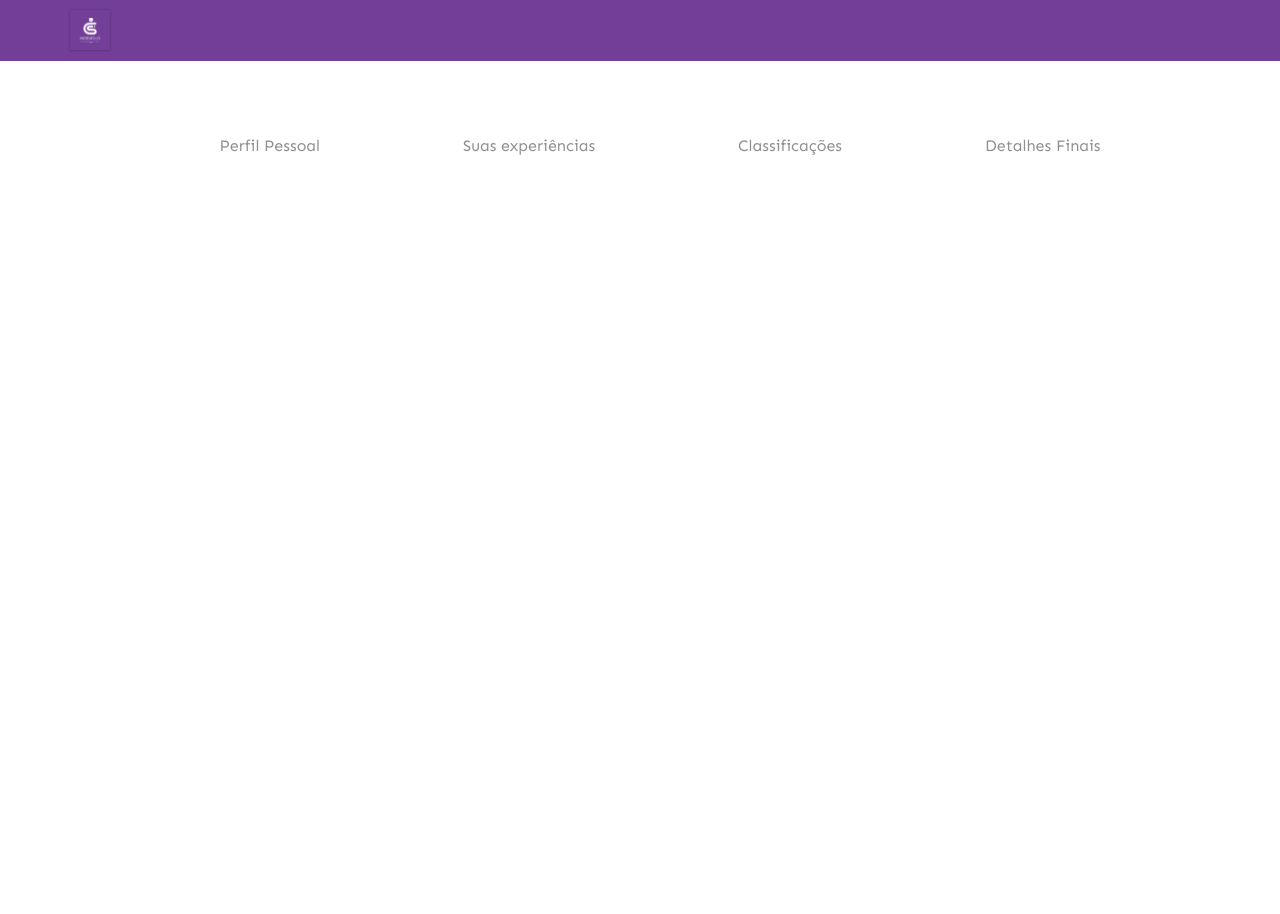
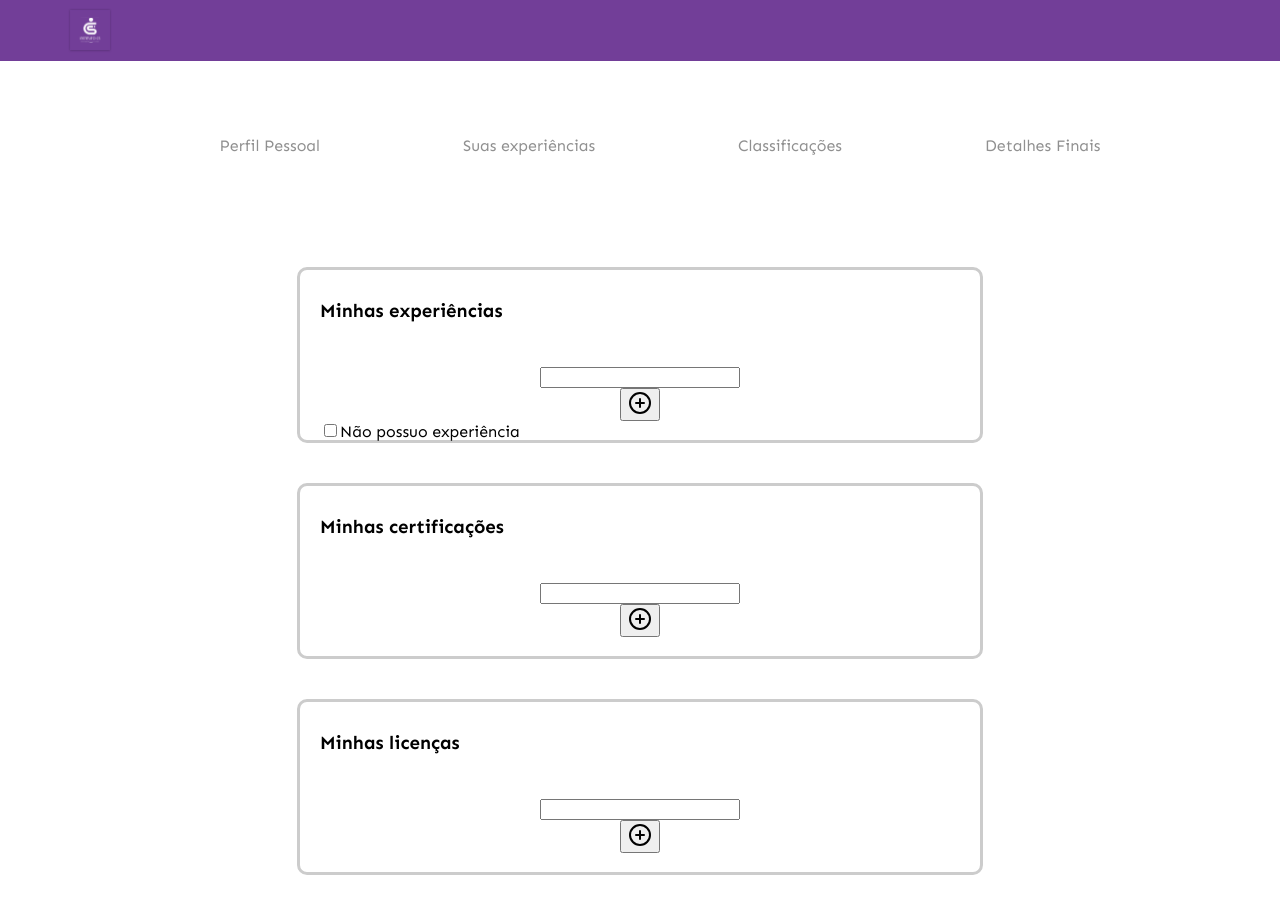
Before and after one commit to yann074/rh_front, a React (Vite) app: page /experience in a window 1280 px wide. Shown: the top 914 px of the page. Before the commit the page ends 800 px from the top, so only its background shows below. Built offline with nearby package versions, Linux system fonts and the light colour scheme.

Commit message:
inicializando o compenete de esperiencias

```diff
--- a/src/components/UserSection/Experiences.tsx
+++ b/src/components/UserSection/Experiences.tsx
@@ -1,8 +1,48 @@
+import { Dialog, DialogContent, DialogTrigger } from "@/components/ui/dialog";
+import { Button } from "@/components/ui/button";
+import { PlusCircle } from "lucide-react";
+
 const Experiences = () => {
     return (
-        <>
-        </>
-    )
-}
+        <section className="experiencias">
+            <div className="conteiner-experiences">
+                <h1>Minhas experiências</h1>
+                <div className="input-container">
+                    <input type="text" name="experiencia" />
+                    <Dialog>
+                        <DialogTrigger asChild>
+                            <Button>
+                                <PlusCircle />
+                            </Button>
+                        </DialogTrigger>
 
-export default Experiences
+                        <DialogContent>
+                            <p>Hello World</p>
+                        </DialogContent>
+                    </Dialog>
+                </div>
+                <label><input type="checkbox" />Não possuo experiência</label>
+            </div>
+            <div className="conteiner-experiences">
+                <h1>Minhas certificações</h1>
+                <div className="input-container">
+                    <input type="text" name="experiencia" />
+                    <Button>
+                        <PlusCircle />
+                    </Button>
+                </div>
+            </div>
+            <div className="conteiner-experiences">
+                <h1>Minhas licenças</h1>
+                <div className="input-container">
+                    <input type="text" name="experiencia" />
+                    <Button>
+                        <PlusCircle />
+                    </Button>
+                </div>
+            </div>
+        </section>
+    );
+};
+
+export default Experiences;
--- a/src/index.css
+++ b/src/index.css
@@ -1,4 +1,5 @@
 @import "tailwindcss";
+
 @tailwind base;
 @tailwind components;
 @tailwind utilities;
--- a/src/pages/DashboardUser/UserHomePage.css
+++ b/src/pages/DashboardUser/UserHomePage.css
@@ -4,6 +4,7 @@ body {
   margin: 0;
   padding: 0;
   font-family: "Sen", serif;
+  overflow: hidden;
 }
 
 header {
@@ -84,6 +85,7 @@ nav {
       border: 1px solid #ccc;
       border-radius: 12px;
       box-shadow: 3px 2px 5px rgb(183, 183, 183);
+      outline: none;
     }
 
     & .input-group {
@@ -178,3 +180,36 @@ nav {
     }
   }
 }
+
+.experiencias{
+  width: 100%;
+  height: 800px;
+  display: flex;
+  flex-direction: column;
+  align-items: center;
+  justify-content: center;
+
+  & .conteiner-experiences{
+    border: 3px solid #ccc;
+    width: 50%;
+    height: 150px;
+    margin: 20px;
+    border-radius: 10px;
+    padding: 10px 20px 10px;
+  }
+
+  & h1{
+    width: 100%;
+    height: 50px;
+  }
+
+  & .input-container{
+    display: flex;
+    flex-direction: column;
+    align-items: center;
+
+    & input{
+      width: 30%;
+    }
+  }
+}
```
